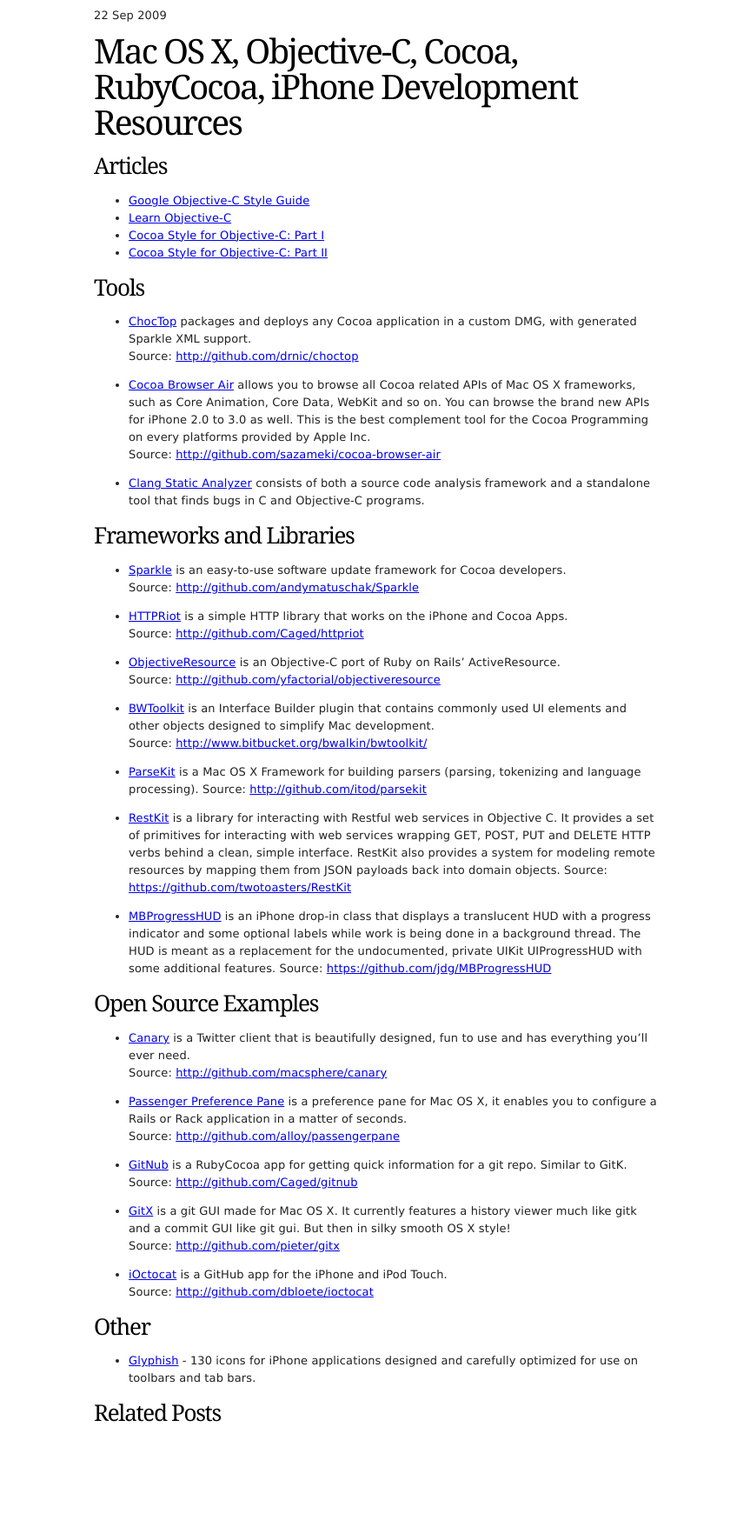
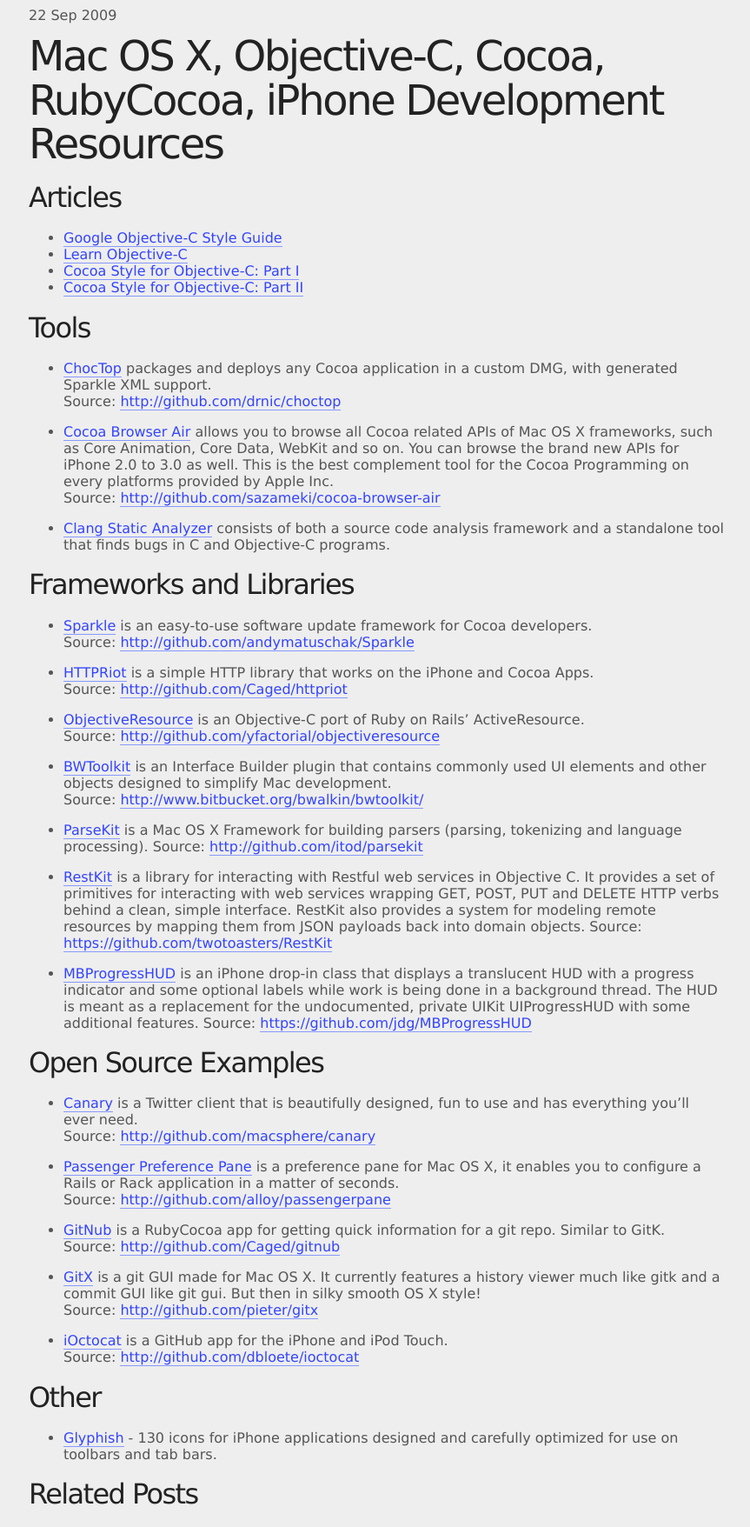
Before and after one commit to denis/denis.github.com, a Jekyll site: the page built from _posts/2009-09-22-mac-os-x-objective-c-cocoa-rubycocoa-iphone-development-resources.markdown, in a window 1280 px wide. Shown: the whole page at 87% size, without its empty margins (207-1070 px from the left). Built offline with Jekyll 4.4.1, drawn with Linux system fonts in a browser that asks for light colours; comment, search, counter and statistics services are not loaded; before the commit the page ends 1655 px from its top, so only the background shows below that.

Commit message:
Update main page

```diff
--- a/stylesheets/default.css
+++ b/stylesheets/default.css
@@ -1,9 +1,8 @@
 body {
-    background-color: #FFF;
-    color: #222;
-    font: 81.25% Verdana, Tahoma, Arial, sans-serif;
-    letter-spacing: 0.01em;
-    line-height: 1.538;
+    background-color: #eee;
+    color: #555;
+    font-family: Avenir, Verdana, Tahoma, Arial, sans-serif;
+    font-weight: 500;
 }
 
 img {
@@ -32,12 +31,17 @@
     color: #333;
 }
 
+a {
+    color: #34f;
+    text-decoration: none;
+    border-bottom: 1px solid #89f;
+}
+
 /**
  * Headings
  */
 h1, h2, h3 {
-    color: #000;
-    font-family: Georgia, serif;
+    color: #222;
     font-weight: normal;
     letter-spacing: -0.05em;
 }
@@ -58,3 +62,54 @@
     margin: 0 auto;
     width: 50em;
 }
+
+.vcard {
+    margin-top: 175px;
+    position: relative;
+    padding-left: 220px;
+}
+
+.vcard .photo {
+    position: absolute;
+    left: 0;
+}
+
+.contacts {
+    margin: 0;
+    padding: 0;
+    overflow: hidden;
+}
+
+.vcard .contacts li {
+    width: 32px;
+    height: 32px;
+    float: left;
+    margin: 0;
+    padding: 0;
+    margin-right: 10px;
+    list-style-type: none;
+}
+
+.vcard .contacts li a {
+    display: block;
+    height: 100%;
+    font-size: 0;
+    background-position: top left;
+    background-repeat: no-repeat;
+}
+
+.vcard .email {
+    background-image: url(../images/gmail.svg);
+}
+
+.vcard .linkedin {
+    background-image: url(../images/linkedin.svg);
+}
+
+.vcard .github {
+    background-image: url(../images/github.svg);
+}
+
+.vcard .twitter {
+    background-image: url(../images/twitter.svg);
+}
```
Also changed, not shown: index.html (+20 -17 lines), images/github.svg (added), images/gmail.svg (added), images/linkedin.svg (added), images/twitter.svg (added).
